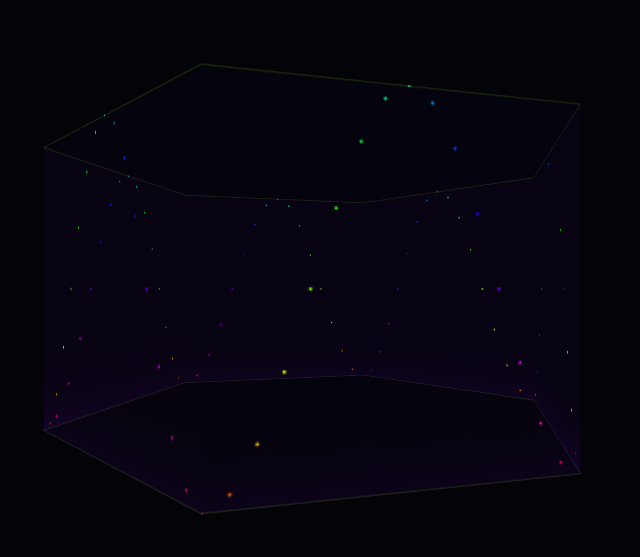
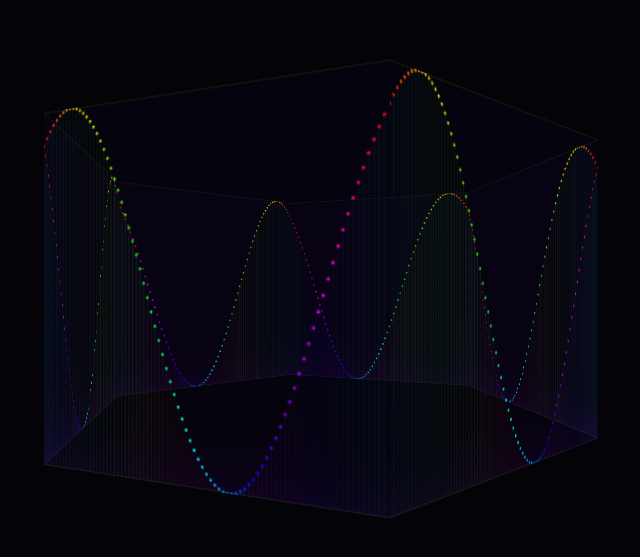
Before and after one commit to doppler/three-d-graph, a React (Create React App) app: page / in a window 1280 px wide. Shown: the part 111-668 px from the top of the page, without its empty margins (322-962 px from the left). Built offline with nearby package versions, Linux system fonts and the light colour scheme.

Commit message:
add vertical lines under dots

```diff
--- a/src/App.css
+++ b/src/App.css
@@ -25,7 +25,7 @@
 }
 
 line {
-  stroke: hsla(90, 100%, 50%, 0.25);
+  stroke: hsla(90, 100%, 50%, 0.15);
 }
 circle {
   stroke-width: 0;
--- a/src/App.js
+++ b/src/App.js
@@ -14,7 +14,7 @@ const App = () => {
   useEffect(() => {
     cancelAnimationFrame(frame);
     requestAnimationFrame(() =>
-      setAngle(angle => (angle === 360 / numSides - 1 ? 0 : angle + 0.2))
+      setAngle(angle => (angle === 360 / numSides - 1 ? 0 : angle + 0.25))
     );
   }, [angle]);
   useEffect(() => {
@@ -63,19 +63,30 @@ const Face = ({ side, angle, style }) => (
 );
 
 const SineWave = ({ angle }) => {
-  const numPoints = 16;
+  const numPoints = 84;
   const Origin = graphSize / 2;
   const Frequency = (Math.PI * 2) / numPoints;
   const Phase = (angle * Math.PI * numSides) / 180;
   const Amplitude = graphSize / 2;
 
   return [...Array(numPoints).keys()].map(i => (
+    <g key={i}>
       <circle
         key={i}
         cx={(graphSize / numPoints) * i}
         cy={Origin + Math.sin(Frequency * i + Phase) * Amplitude}
         r={1}
-      style={{ fill: `hsla(${(360 / numPoints) * i}, 100%, 50%)` }}
+        style={{ fill: `hsl(${(360 / numPoints) * i}, 100%, 50%)` }}
       />
+      <line
+        x1={(graphSize / numPoints) * i}
+        x2={(graphSize / numPoints) * i}
+        y1={graphSize}
+        y2={Origin + Math.sin(Frequency * i + Phase) * Amplitude}
+        style={{
+          stroke: `hsla(${180 - (360 / numPoints) * i}, 100%, 25%, 0.15)`
+        }}
+      />
+    </g>
   ));
 };
```
Lines whose indentation alone changed are shown as unchanged.
